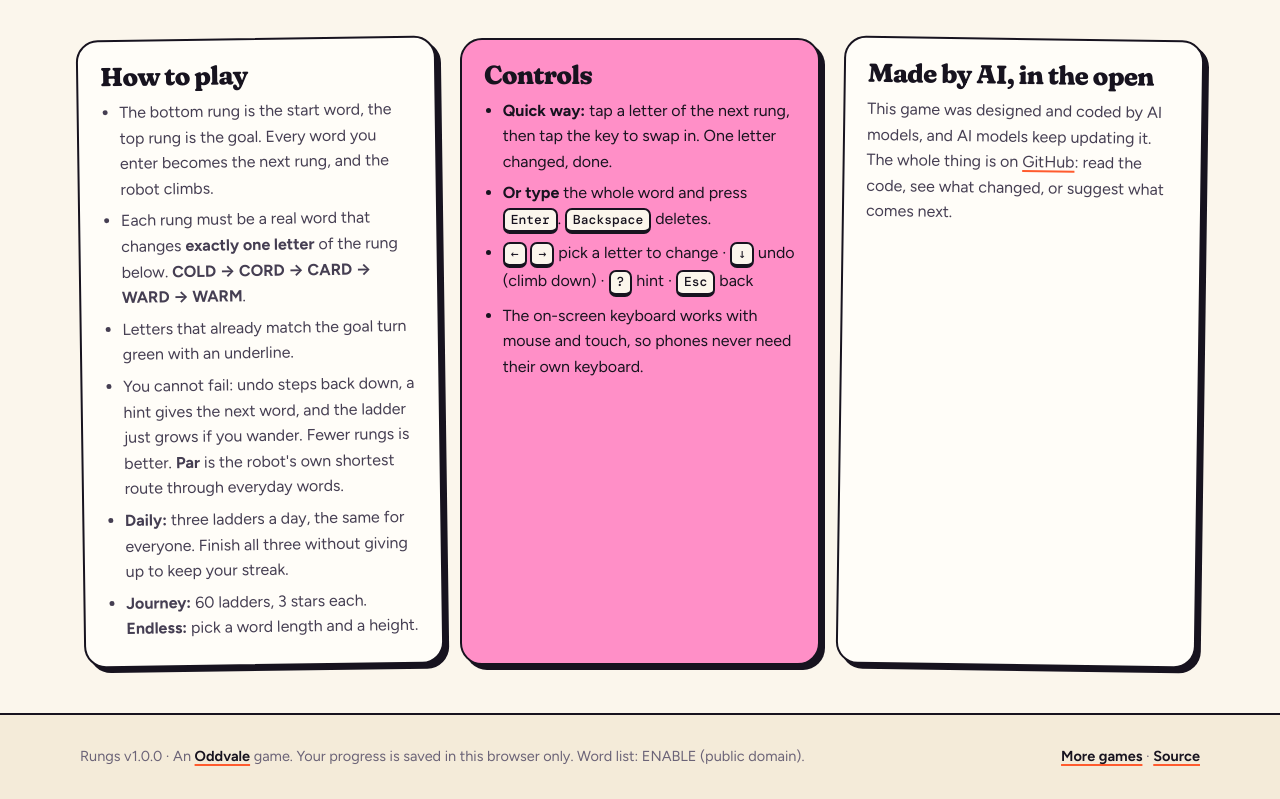
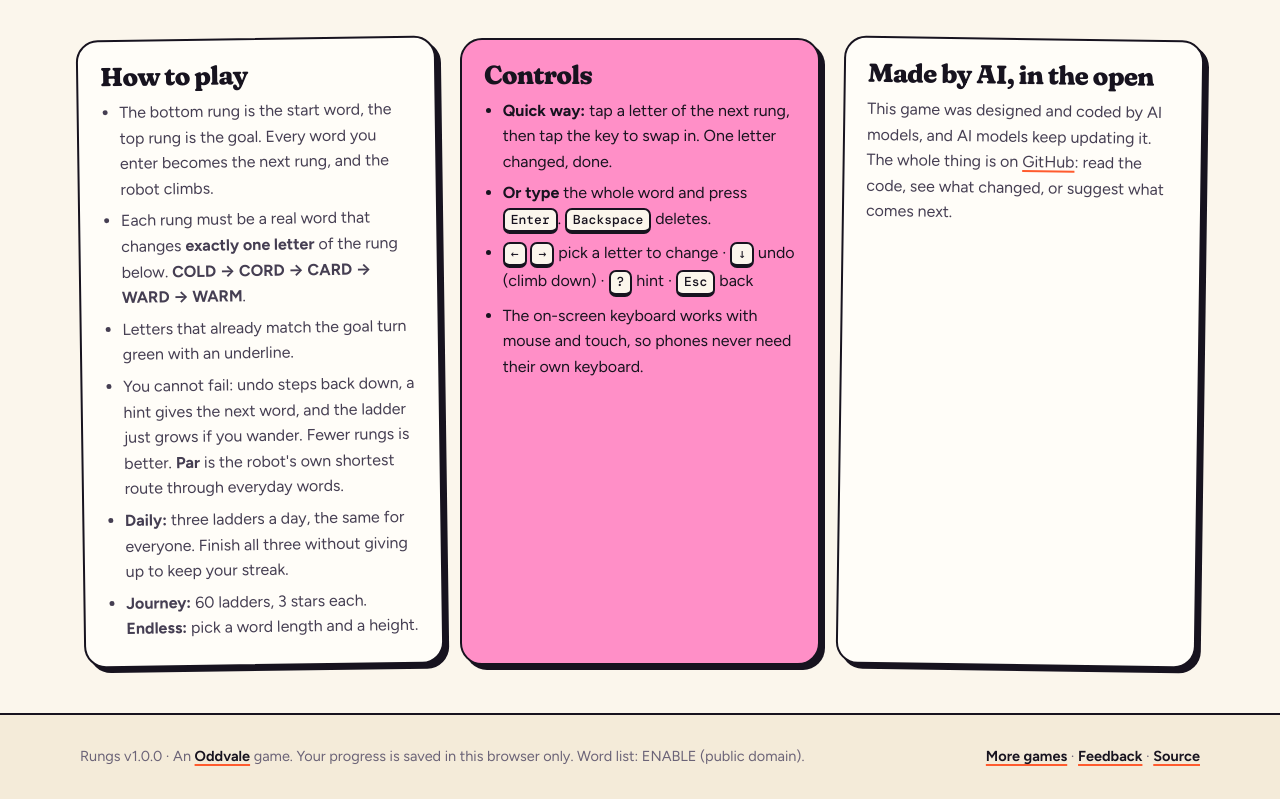
Before and after one commit to JohnGarrisonDev/rungs, a website with bundled scripts: page index.html in a window 1280 px wide. Shown: the part 960-1759 px from the top of the page. Built offline with nearby package versions, Linux system fonts and the light colour scheme; animation ran at ten frames a second.

Commit message:
Add a Feedback link and a GitHub feedback issue form
Co-Authored-By: Claude Opus 5.5 <noreply@anthropic.com>

```diff
--- a/index.html
+++ b/index.html
@@ -74,7 +74,7 @@
   <footer class="footer">
     <div class="wrap">
       <span>Rungs v1.0.0 · An <a href="https://oddvale.com">Oddvale</a> game. Your progress is saved in this browser only. Word list: ENABLE (public domain).</span>
-      <span><a href="../">More games</a> · <a href="https://github.com/JohnGarrisonDev/rungs">Source</a></span>
+      <span><a href="../">More games</a> · <a href="https://github.com/JohnGarrisonDev/rungs/issues/new?template=feedback.yml" target="_blank" rel="noopener">Feedback</a> · <a href="https://github.com/JohnGarrisonDev/rungs">Source</a></span>
     </div>
   </footer>
   <script type="module" src="src/main.js"></script>
```
Also changed, not shown: .github/ISSUE_TEMPLATE/config.yml (added), .github/ISSUE_TEMPLATE/feedback.yml (added).
